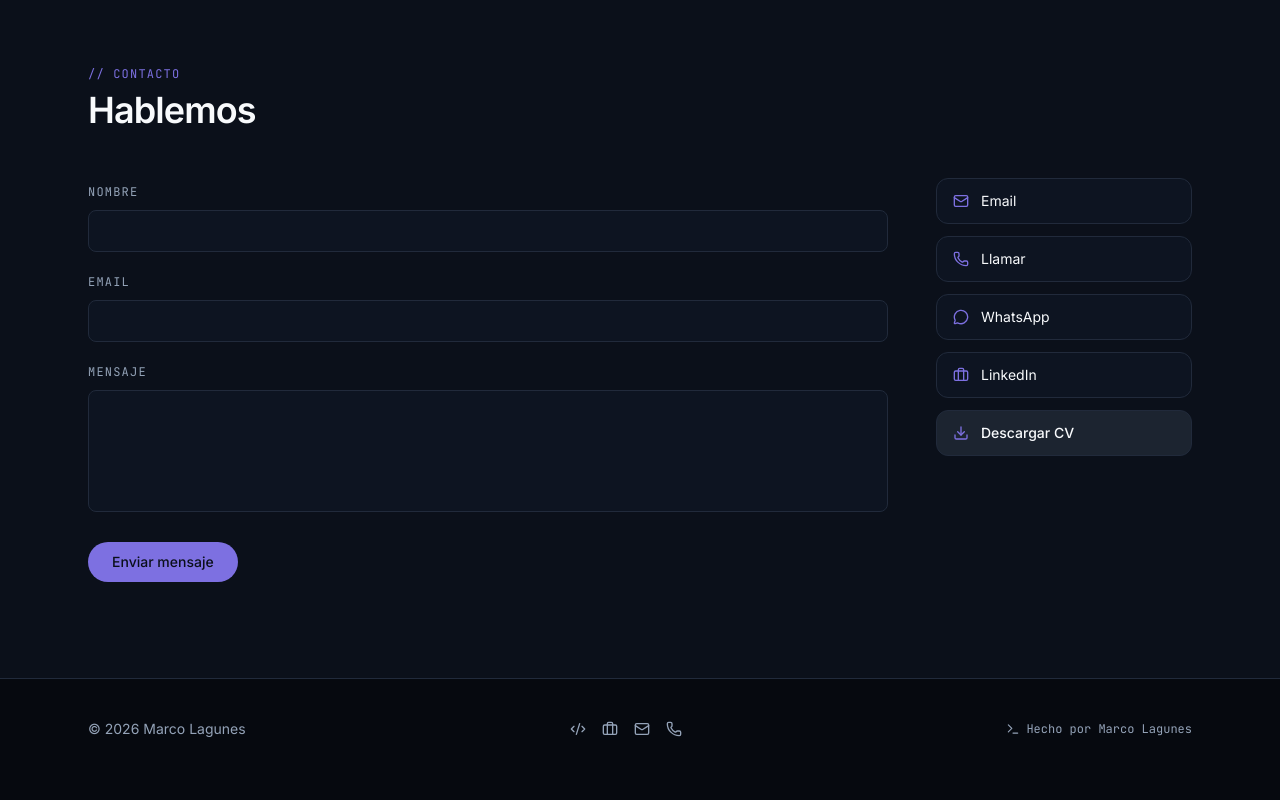
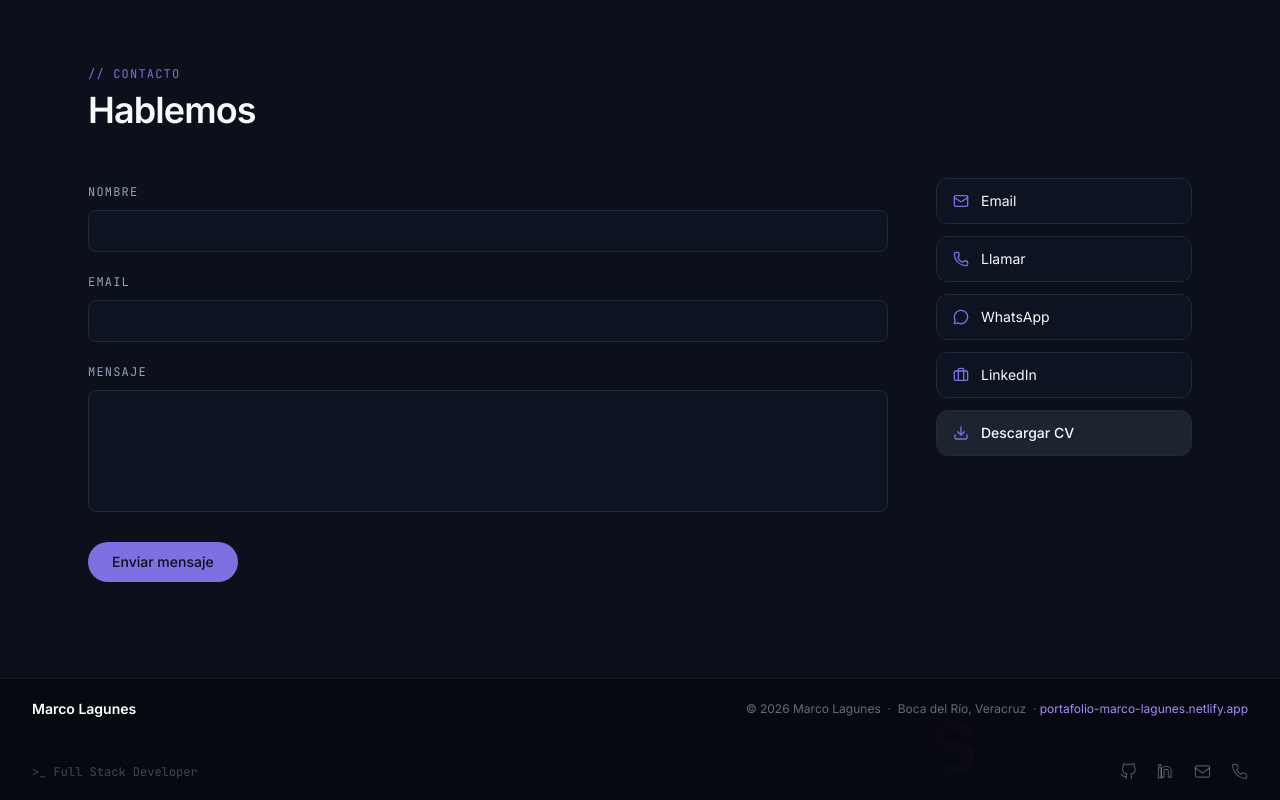
Before and after one commit to MarcoAntonioLagunes/Portafolio-Marco-Lagunes, a Next.js app: page / in a window 1280 px wide. Shown: the part 5717-6517 px from the top of the page. Before the commit the page ends 6496 px from the top, so only its background shows below. Built offline with nearby package versions, Linux system fonts and the light colour scheme.

Commit message:
feat: reemplazar Footer con animación gradiente sweep

```diff
--- a/components/Footer.tsx
+++ b/components/Footer.tsx
@@ -1,35 +1,102 @@
-import { Terminal } from "lucide-react";
-import { socialLinks } from "@/lib/data";
-import { SocialIcon } from "@/components/SocialIcon";
+"use client";
 
 export function Footer() {
   const year = new Date().getFullYear();
 
   return (
-    <footer className="border-t border-border">
-      <div className="mx-auto flex max-w-6xl flex-col items-center gap-4 px-6 py-10 text-sm text-muted-foreground sm:flex-row sm:justify-between">
-        <p>© {year} Marco Lagunes</p>
+    <footer className="relative w-full overflow-hidden bg-[#06090F] border-t border-white/5">
 
-        <div className="flex items-center gap-4">
-          {socialLinks.map((link) => (
-            <a
-              key={link.href}
-              href={link.href}
-              aria-label={link.label}
-              target={link.href.startsWith("http") ? "_blank" : undefined}
-              rel={link.href.startsWith("http") ? "noopener noreferrer" : undefined}
-              className="rounded-sm transition-colors hover:text-foreground focus-visible:outline-none focus-visible:ring-2 focus-visible:ring-ring"
-            >
-              <SocialIcon icon={link.icon} className="h-4 w-4" />
-            </a>
-          ))}
+      {/* Texto grande animado al fondo */}
+      <div className="absolute inset-0 flex items-center justify-center pointer-events-none select-none">
+        <span className="animated-name whitespace-nowrap font-bold tracking-tight">
+          Marco Lagunes
+        </span>
+      </div>
+
+      {/* Fila superior */}
+      <div className="relative z-10 flex items-center justify-between px-8 pt-5 pb-1">
+        <span className="text-white font-semibold text-sm">Marco Lagunes</span>
+        <span className="text-white/40 text-xs text-center">
+          © {year} Marco Lagunes &nbsp;·&nbsp; Boca del Río, Veracruz &nbsp;·&nbsp;
+          <a
+            href="https://portafolio-marco-lagunes.netlify.app"
+            target="_blank"
+            rel="noopener noreferrer"
+            className="text-violet-400 hover:text-violet-300 transition-colors"
+          >
+            portafolio-marco-lagunes.netlify.app
+          </a>
+        </span>
+      </div>
+
+      {/* Fila inferior */}
+      <div className="relative z-10 flex items-center justify-between px-8 pt-10 pb-5">
+        <span className="text-white/25 text-xs font-mono">&gt;_ Full Stack Developer</span>
+
+        <div className="flex items-center gap-5">
+          {/* GitHub */}
+          <a href="https://github.com/MarcoAntonioLagunes" target="_blank" rel="noopener noreferrer" className="text-white/30 hover:text-violet-400 transition-colors duration-200" aria-label="GitHub">
+            <svg width="17" height="17" viewBox="0 0 24 24" fill="none" stroke="currentColor" strokeWidth="1.6" strokeLinecap="round" strokeLinejoin="round">
+              <path d="M9 19c-5 1.5-5-2.5-7-3m14 6v-3.87a3.37 3.37 0 0 0-.94-2.61c3.14-.35 6.44-1.54 6.44-7A5.44 5.44 0 0 0 20 4.77 5.07 5.07 0 0 0 19.91 1S18.73.65 16 2.48a13.38 13.38 0 0 0-7 0C6.27.65 5.09 1 5.09 1A5.07 5.07 0 0 0 5 4.77a5.44 5.44 0 0 0-1.5 3.78c0 5.42 3.3 6.61 6.44 7A3.37 3.37 0 0 0 9 18.13V22" />
+            </svg>
+          </a>
+
+          {/* LinkedIn */}
+          <a href="https://linkedin.com/in/Marco-Lagunes" target="_blank" rel="noopener noreferrer" className="text-white/30 hover:text-violet-400 transition-colors duration-200" aria-label="LinkedIn">
+            <svg width="17" height="17" viewBox="0 0 24 24" fill="none" stroke="currentColor" strokeWidth="1.6" strokeLinecap="round" strokeLinejoin="round">
+              <rect x="2" y="7" width="4" height="14" />
+              <circle cx="4" cy="4" r="2" />
+              <path d="M6 11a6 6 0 0 1 6-6h2a6 6 0 0 1 6 6v9h-4v-9a2 2 0 0 0-2-2h-2a2 2 0 0 0-2 2v9H6z" />
+            </svg>
+          </a>
+
+          {/* Email */}
+          <a href="mailto:marcolagunes.dev@proton.me" className="text-white/30 hover:text-violet-400 transition-colors duration-200" aria-label="Email">
+            <svg width="17" height="17" viewBox="0 0 24 24" fill="none" stroke="currentColor" strokeWidth="1.6" strokeLinecap="round" strokeLinejoin="round">
+              <rect x="2" y="4" width="20" height="16" rx="2" />
+              <path d="M2 7l10 7 10-7" />
+            </svg>
+          </a>
+
+          {/* Teléfono */}
+          <a href="tel:+522201064656" className="text-white/30 hover:text-violet-400 transition-colors duration-200" aria-label="Teléfono">
+            <svg width="17" height="17" viewBox="0 0 24 24" fill="none" stroke="currentColor" strokeWidth="1.6" strokeLinecap="round" strokeLinejoin="round">
+              <path d="M22 16.92v3a2 2 0 0 1-2.18 2 19.79 19.79 0 0 1-8.63-3.07 19.5 19.5 0 0 1-6-6 19.79 19.79 0 0 1-3.07-8.67A2 2 0 0 1 4.11 2h3a2 2 0 0 1 2 1.72c.127.96.361 1.903.7 2.81a2 2 0 0 1-.45 2.11L8.09 9.91a16 16 0 0 0 6 6l1.27-1.27a2 2 0 0 1 2.11-.45c.907.339 1.85.573 2.81.7A2 2 0 0 1 22 16.92z" />
+            </svg>
+          </a>
         </div>
+      </div>
 
-        <p className="flex items-center gap-1.5 font-mono text-xs">
-          <Terminal className="h-3.5 w-3.5" />
-          Hecho por Marco Lagunes
-        </p>
-      </div>
+      <style jsx>{`
+        .animated-name {
+          font-family: var(--font-space-grotesk, 'Space Grotesk', sans-serif);
+          font-size: clamp(52px, 10vw, 96px);
+          background: linear-gradient(
+            90deg,
+            transparent 0%,
+            transparent 15%,
+            #e040a0 32%,
+            #7C6FE0 50%,
+            #40c8e0 68%,
+            transparent 85%,
+            transparent 100%
+          );
+          background-size: 300% 100%;
+          background-clip: text;
+          -webkit-background-clip: text;
+          color: transparent;
+          -webkit-text-fill-color: transparent;
+          animation: sweep 4s ease-in-out infinite;
+          opacity: 0.18;
+        }
+
+        @keyframes sweep {
+          0%   { background-position: 120% 0; }
+          45%  { background-position: 0% 0;   opacity: 0.22; }
+          65%  { background-position: -10% 0; opacity: 0.22; }
+          100% { background-position: -120% 0; opacity: 0.18; }
+        }
+      `}</style>
     </footer>
   );
 }
```
